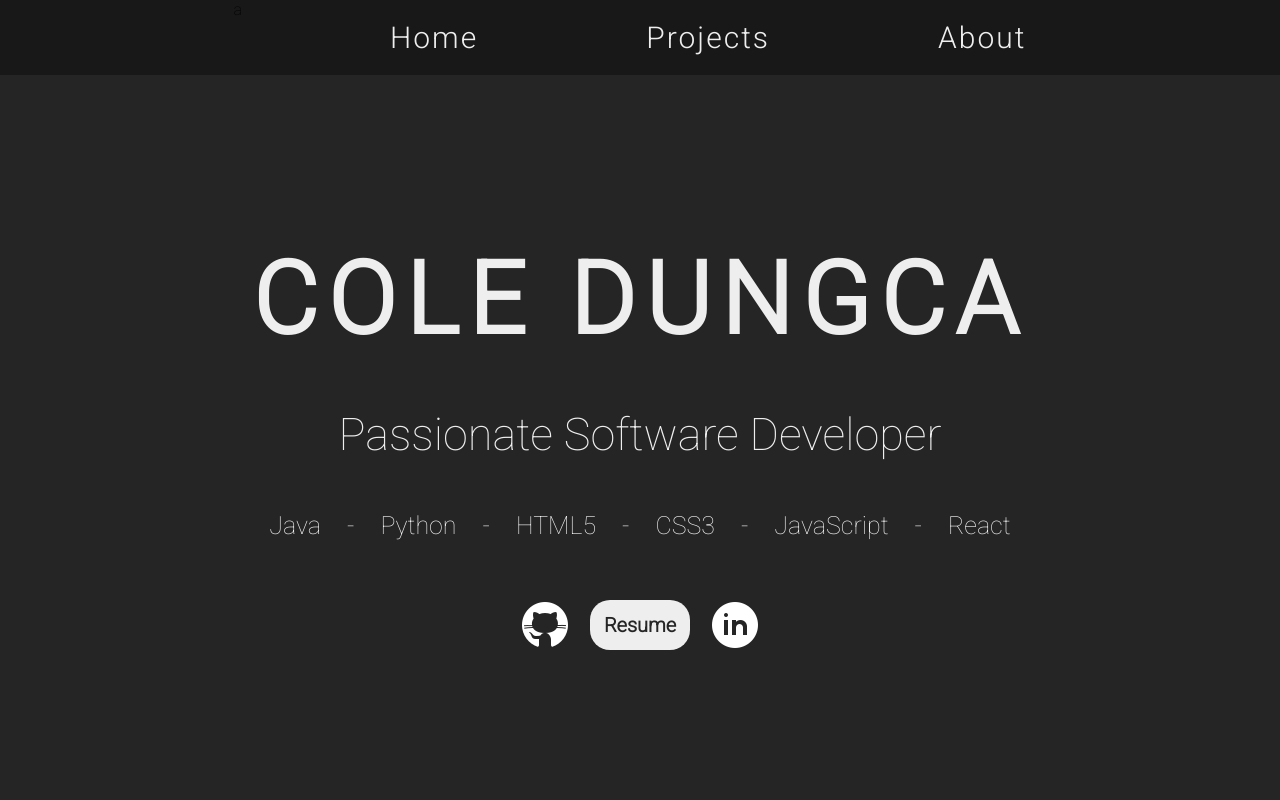
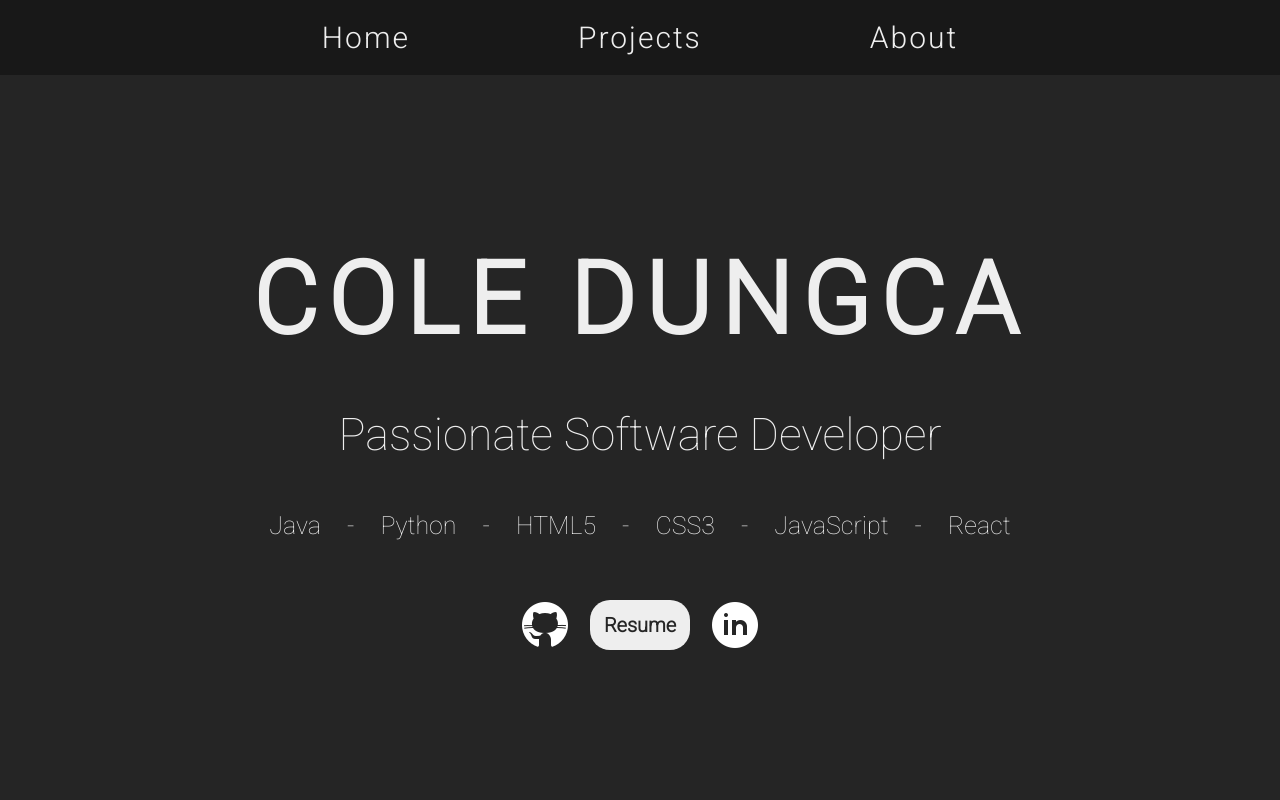
Before and after one commit to roleycoley/personal-portfolio, a React (Create React App) app: page / in a window 1280 px wide. Shown: the top 800 px of the page. Built offline with nearby package versions, Linux system fonts and the light colour scheme.

Commit message:
fixed navbar layout

```diff
--- a/src/App.js
+++ b/src/App.js
@@ -7,7 +7,6 @@ function App() {
   return (
     <>
       <div className="navbar">
-        a
         <button>
           <a href="#first-section">Home</a>
         </button>
```
